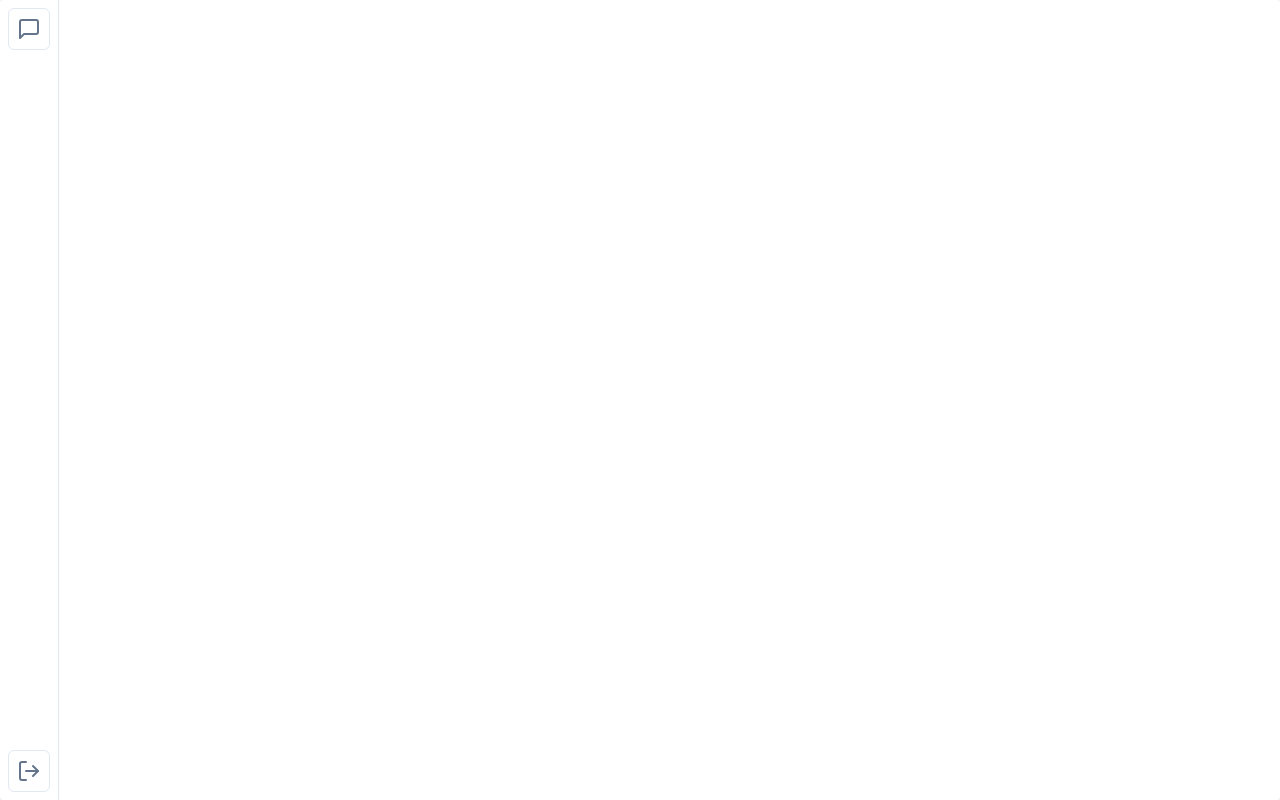
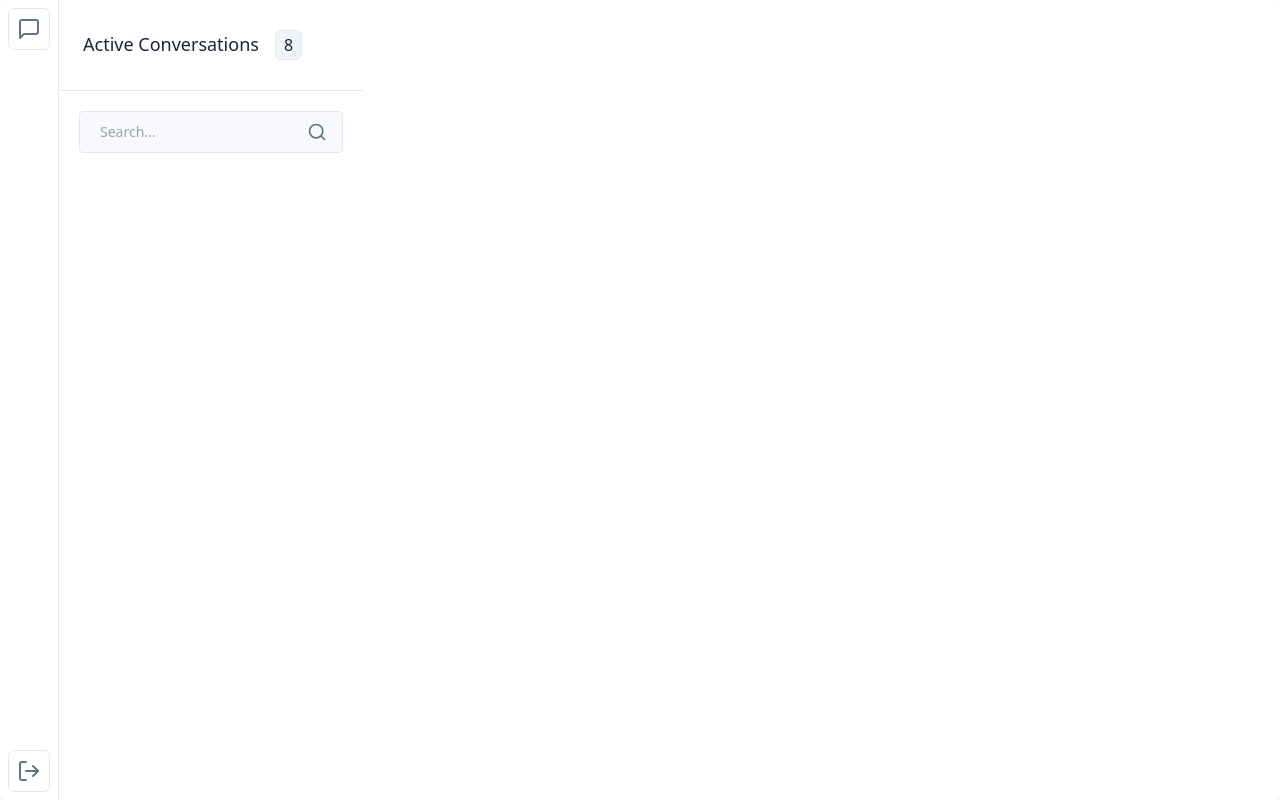
Before and after one commit to dmedinasm/chatprowebapp, a Next.js app: page / in a window 1280 px wide. Built offline with nearby package versions, Linux system fonts and the light colour scheme.

Commit message:
Creados header e input de la seccion chatlist

```diff
--- /dev/null
+++ b/src/components/main-components/chatlist.tsx
@@ -0,0 +1,26 @@
+import { Search } from 'lucide-react'
+import React from 'react'
+
+function ChatList () {
+  return (
+    <section className='hidden h-full  flex-col lg:flex xl:w-1/4'>
+        <div className='sticky border-b border-stroke dark:border-strokedark px-6 py-7.5 flex flex-row'>
+            <h3 className='text-lg flex font-medium text-black dark:text-white xl:text-xl'>Active Conversations</h3>
+            <span className='rounded-md border-[.5px] border-stroke dark:border-strokedark bg-gray px-2 py-0.5 text-base font-medium text-black dark:bg-boxdark-2 dark:text-white lg:ml-4'>
+              8
+           </span>
+        </div>
+
+        <div className='flex max-h-full overflow-auto p-5'>
+            <form className='sticky mb-7'>
+                <input type='text' placeholder='Search...' className='w-full rounded border border-stroke dark:border-strokedark bg-gray-2 py-2.5 pl-5 pr-10  font-medium text-black dark:bg-boxdark-2 dark:text-white text-sm outline-none focus:border-chatprimary' />
+                <button className='absolute right-4 top-1/2 -translate-y-1/2'>
+                 <Search size={20}/>
+                </button>
+            </form>
+        </div>
+    </section>
+  )
+}
+
+export default ChatList
--- a/src/components/main-components/messages.tsx
+++ b/src/components/main-components/messages.tsx
@@ -1,17 +1,20 @@
 import React from 'react'
 import Sidebar from './sidebar'
+import ChatList from './chatlist'
 
 function Messages () {
   return (
-    <div className='h-screen overflow-hidden'>
+    <main className='h-screen overflow-hidden'>
         <div className='h-full rounded-sm border-stroke bg-white shadow-default dark:border-strokedark lg:flex'>
           {/* Sidebar */}
           <Sidebar/>
+
           {/* ChatList */}
+          <ChatList/>
 
           {/* Inbox */}
         </div>
-    </div>
+    </main>
   )
 }
 
--- a/tailwind.config.ts
+++ b/tailwind.config.ts
@@ -367,7 +367,7 @@ const config: Config = {
         sm: '768px',
         md: '1060px',
         lg: '1200px',
-        xl: '1700px',
+        xl: '1536px',
         '3xl': '2000px'
       },
       borderRadius: {
```
